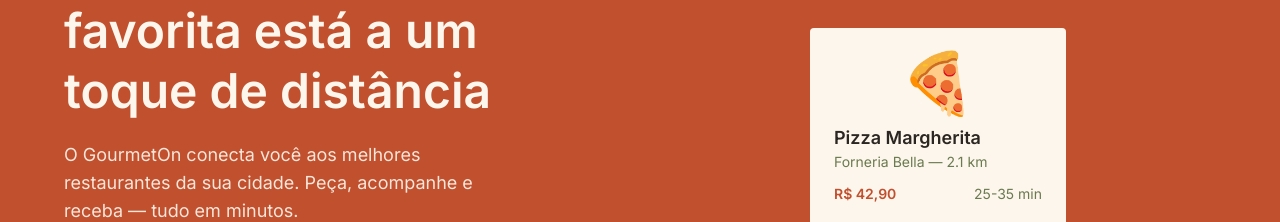
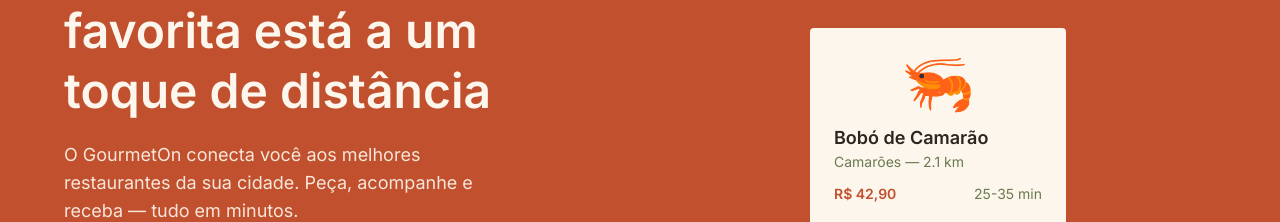
Before and after one commit to grupo-vaph/Gourmeton, a React (Vite) app: page / in a window 1280 px wide. Shown: the part 288-510 px from the top of the page. Built offline with nearby package versions, Linux system fonts and the light colour scheme; no server answers.

Commit message:
fix: corrige informação do hero

```diff
--- a/src/sections/Hero.jsx
+++ b/src/sections/Hero.jsx
@@ -31,9 +31,9 @@ function Hero() {
         </div>
 
         <div className="hidden md:block bg-[#FDF6EC] rounded p-6 w-64 justify-self-center">
-          <div className="text-6xl mb-3 text-center">🍕</div>
-          <p className="font-bold text-lg text-[#2B2621]">Pizza Margherita</p>
-          <p className="text-sm text-[#6B7A4F] mb-3">Forneria Bella — 2.1 km</p>
+          <div className="text-6xl mb-3 text-center">🦐</div>
+          <p className="font-bold text-lg text-[#2B2621]">Bobó de Camarão</p>
+          <p className="text-sm text-[#6B7A4F] mb-3">Camarões — 2.1 km</p>
           <div className="flex justify-between items-center text-sm">
             <span className="text-[#C1502E] font-bold">R$ 42,90</span>
             <span className="text-[#6B7A4F]">25-35 min</span>
```
